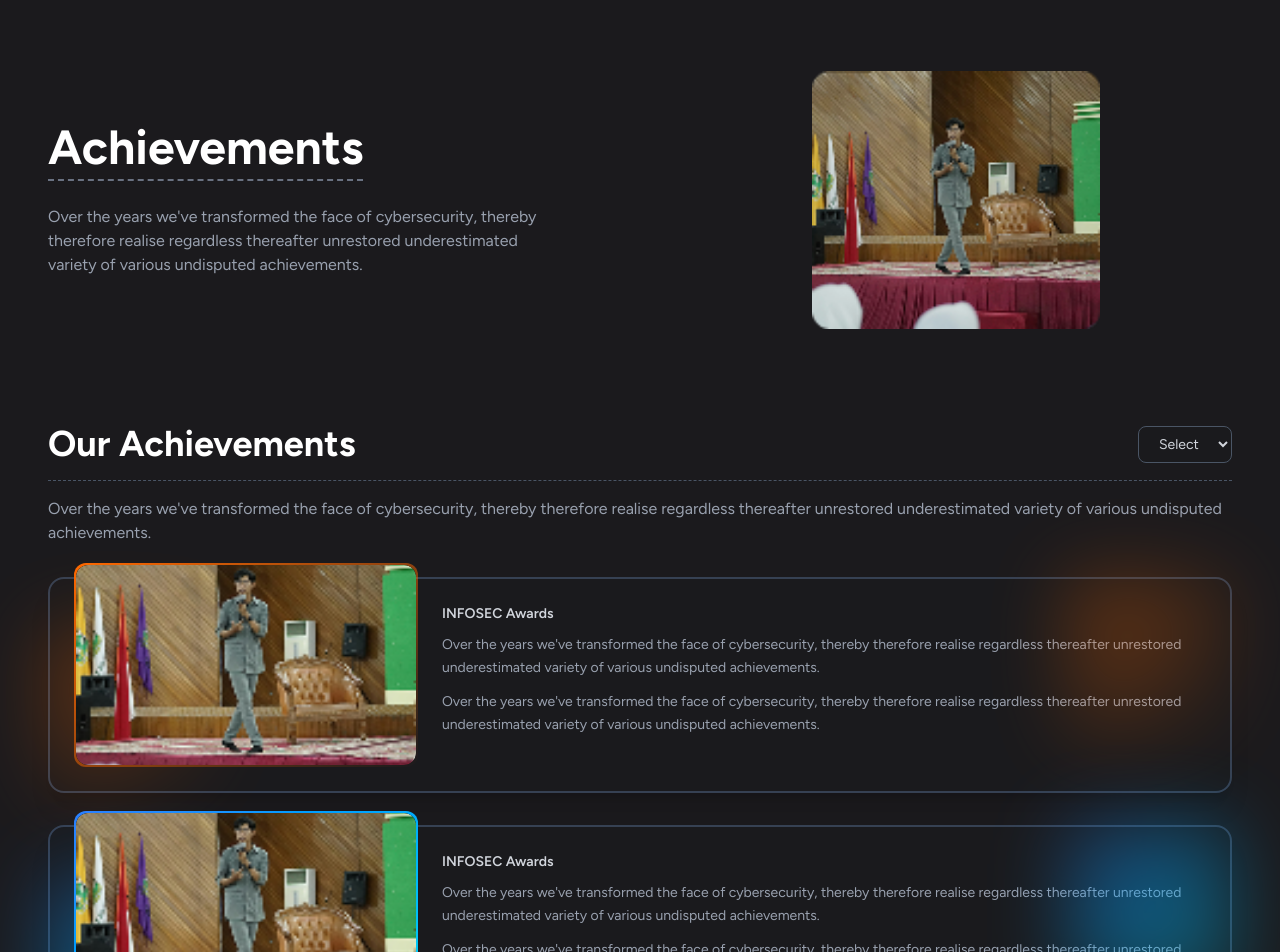
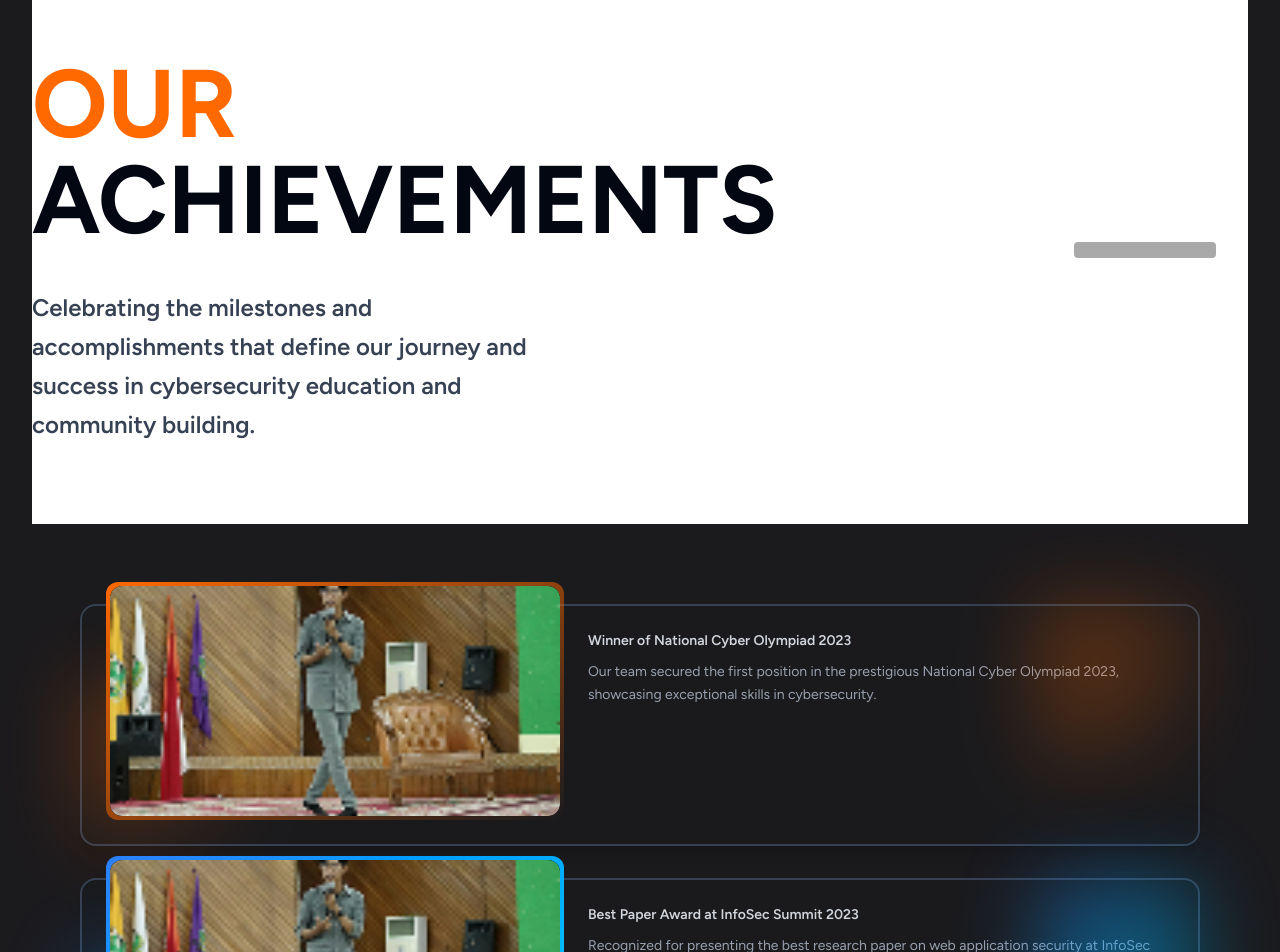
Before and after one commit to OWASP-CHAPTER-VIT-BHOPAL/owasp-vitbhopal-website, a Next.js app: page /achievements in a window 1280 px wide. Shown: the part 120-1072 px from the top of the page. Built offline with nearby package versions, Linux system fonts and the light colour scheme.

Commit message:
Add achievements content and refactor achievements page to display them

```diff
--- a/app/achievements/page.tsx
+++ b/app/achievements/page.tsx
@@ -1,72 +1,44 @@
-import React from 'react'
-import Image from 'next/image'
-import AchievementCard from '@/components/achievementCard'
-import { Container } from '@/components/container'
+import { Container } from "@/components/container";
+import AchievementCard from "@/components/achievementCard";
+import { achivementsContent } from "@/Content/Achievements";
+import { HeroDashSVG } from "@/components/svg";
 
-const page = () => {
+export default function Achievements() {
   return (
-        <>
     <Container>
-            <section className="w-full mx-auto px-4 py-20 flex flex-col md:flex-row items-center gap-10">
-                {/* Left text */}
-                <div className="flex-1">
-                    <h2 className="text-5xl font-bold mb-2 border-b-2 border-dashed border-gray-500 inline-block pb-2">
-                        Achievements
-                    </h2>
-                    <p className="text-gray-400 mt-4 max-w-lg">
-                        Over the years we&apos;ve transformed the face of cybersecurity, thereby therefore
-                        realise regardless thereafter unrestored underestimated variety of various
-                        undisputed achievements.
+      <section className="flex flex-col lg:flex-row justify-between items-center bg-white pt-20 pb-20">
+        <div className="flex flex-col justify-start items-start">
+          <h1 className="text-4xl xs:text-5xl sm:text-6xl md:text-7xl lg:text-8xl 2xl:text-9xl font-extrabold">
+            <span className="text-orange-500">OUR</span>
+            <br />
+            <span className="text-gray-950">ACHIEVEMENTS</span>
+          </h1>
+          <div className="pt-10 w-full">
+            <p className="text-lg xs:text-xl sm:text-2xl font-semibold text-gray-700 max-w-lg leading-relaxed">
+              Celebrating the milestones and accomplishments that define our journey and success in cybersecurity education and community building.
             </p>
           </div>
-                {/* Right Image */}
-                <div className="dotted-rect rotate-90" />
-                <div className="flex-1 flex justify-center relative z-10">
-                    <div className="dotted-rect" />
-                    <Image
-                        src="/testimg1.png"
-                        alt="Achievements Graphic"
-                        width={288}
-                        height={288}
-                        className="w-72 h-72 object-contain opacity-90"
-                    />
+        </div>
+        <div className="flex-shrink-0 mr-8 mt-12 md:mt-0">
+          <HeroDashSVG className="w-full h-auto" />
         </div>
       </section>
 
-            {/* Content */}
-            <section className="px-4 pb-20">
-                {/* Title with dropdown */}
-                <div className="flex flex-col md:flex-row items-start md:items-center justify-between gap-6 border-b border-dashed border-gray-600 pb-4">
-                    <h1 className="text-4xl font-bold">Our Achievements</h1>
-                    <select className="bg-[#1a1a1d] border border-gray-600 rounded-lg px-4 py-2 text-gray-300 text-sm">
-                        <option>Select</option>
-                    </select>
+      <section className="w-full py-20">
+        <div className="w-full max-w-6xl mx-auto px-4">
+          <div className="flex flex-col gap-8">
+            {achivementsContent.map((achievement, index) => (
+              <AchievementCard
+                key={index}
+                title={achievement.title}
+                description={achievement.description}
+                image={achievement.imgUrl}
+                gradientClass={index % 2 === 0 ? "bg-gradient-to-br from-orange-500 to-transparent" : "bg-gradient-to-br from-blue-500 to-cyan-400"}
+              />
+            ))}
           </div>
-
-                {/* Grey paragraph under heading */}
-                <p className="text-gray-400 mt-4">
-                    Over the years we&apos;ve transformed the face of cybersecurity, thereby therefore
-                    realise regardless thereafter unrestored underestimated variety of various
-                    undisputed achievements.
-                </p>
-
-                {/* Cards */}
-                <div className="mt-8 flex flex-col gap-8">
-                    <AchievementCard
-                        image="/testimg1.png"
-                        title="INFOSEC Awards"
-                        gradientClass="bg-gradient-to-br from-orange-500 to-transparent"
-                    />
-                    <AchievementCard
-                        image="/testimg1.png"
-                        title="INFOSEC Awards"
-                        gradientClass="bg-gradient-to-br from-blue-500 to-cyan-400"
-                    />
         </div>
       </section>
     </Container>
-        </>
-    )
+  );
 }
-
-export default page
--- a/components/achievement.tsx
+++ b/components/achievement.tsx
@@ -1,7 +1,7 @@
 import React from "react";
 import Image from "next/image";
 import { Container } from "./container";
-import { achivementsContent } from "../Content/Achivements";
+import { achivementsContent } from "../Content/Achievements";
 
 const Achievement = () => {
   return (
--- a/components/achievementCard.tsx
+++ b/components/achievementCard.tsx
@@ -5,9 +5,10 @@ interface AchievementCardProps {
   image: string;
   title: string;
   gradientClass: string;
+  description: string;
 }
 
-export default function AchievementCard({ image, title, gradientClass }: AchievementCardProps) {
+export default function AchievementCard({ image, title, gradientClass, description }: AchievementCardProps) {
   return (
     <div className="flex flex-col md:flex-row items-start gap-6 bg-[#1a1a1d] border-2 border-gray-700 rounded-2xl p-6 relative shadow-xl overflow-visible">
       <div
@@ -17,7 +18,7 @@ export default function AchievementCard({ image, title, gradientClass }: Achieve
         className={`absolute bottom-0 left-0 w-40 h-40 ${gradientClass} blur-2xl opacity-40 rounded-bl-2xl`}
       />
       <div
-        className={`relative -mt-10 p-[2px] rounded-xl ${gradientClass} shrink-0`}
+        className={`relative -mt-12 p-1 rounded-xl ${gradientClass} shrink-0`}
       >
         <div className="bg-[#1a1a1d] rounded-xl overflow-hidden">
           <Image
@@ -25,7 +26,7 @@ export default function AchievementCard({ image, title, gradientClass }: Achieve
             width={340}
             height={200}
             alt={title}
-            className="w-[340px] h-[200px] object-cover rounded-xl"
+            className="w-[450px] h-[230px] object-cover rounded-xl"
           />
         </div>
       </div>
@@ -34,14 +35,7 @@ export default function AchievementCard({ image, title, gradientClass }: Achieve
       <div className="flex-1 text-gray-400 text-sm leading-relaxed">
         <h3 className="text-gray-300 font-semibold mb-2">{title}</h3>
         <p>
-          Over the years we&apos;ve transformed the face of cybersecurity, thereby
-          therefore realise regardless thereafter unrestored underestimated
-          variety of various undisputed achievements.
-        </p>
-        <p className="mt-3">
-          Over the years we&apos;ve transformed the face of cybersecurity, thereby
-          therefore realise regardless thereafter unrestored underestimated
-          variety of various undisputed achievements.
+          {description}
         </p>
       </div>
     </div>
```
Also changed, not shown: Content/Achievements.ts (renamed from Content/Achivements.ts). Lines whose indentation alone changed are shown as unchanged.
